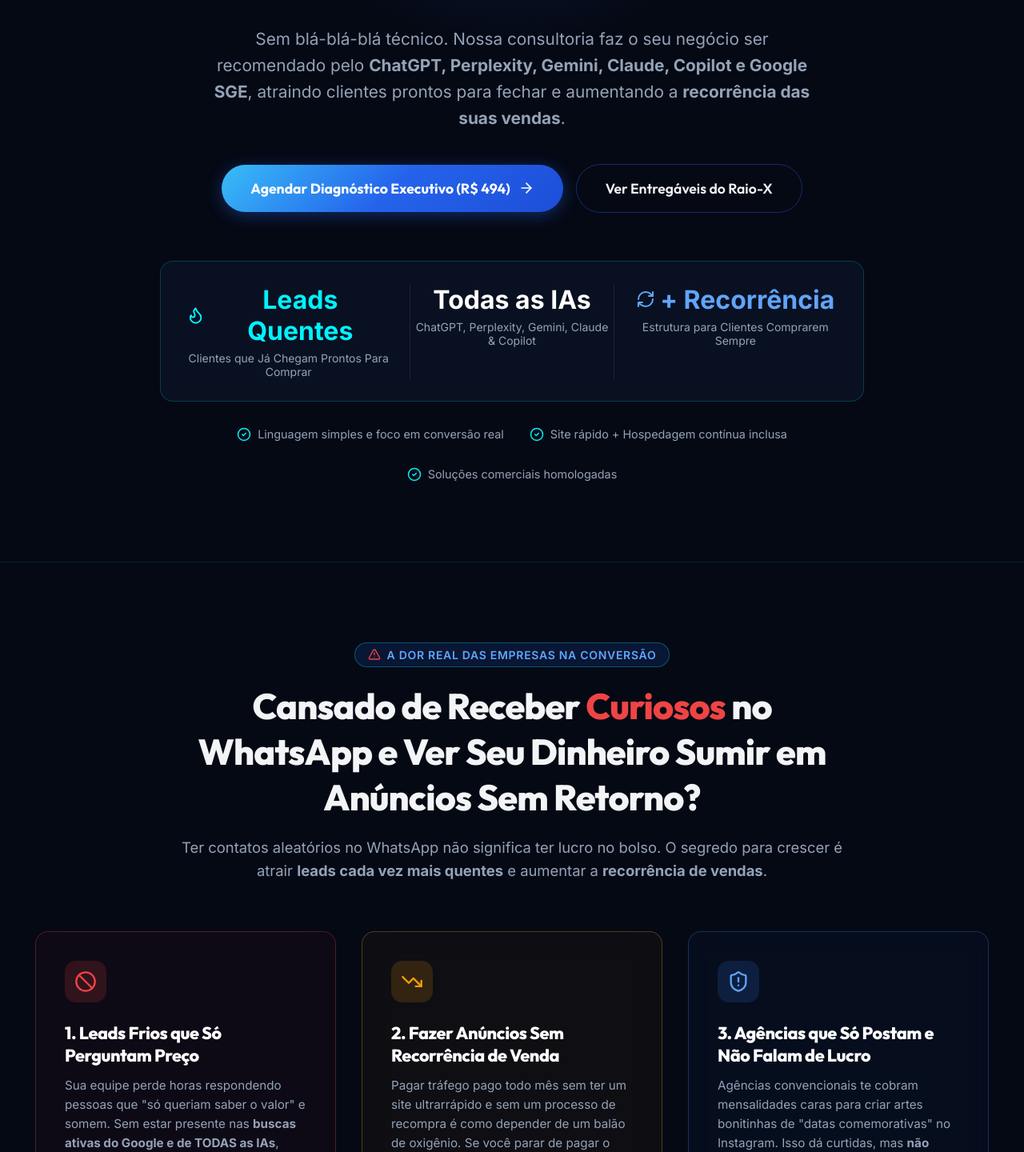
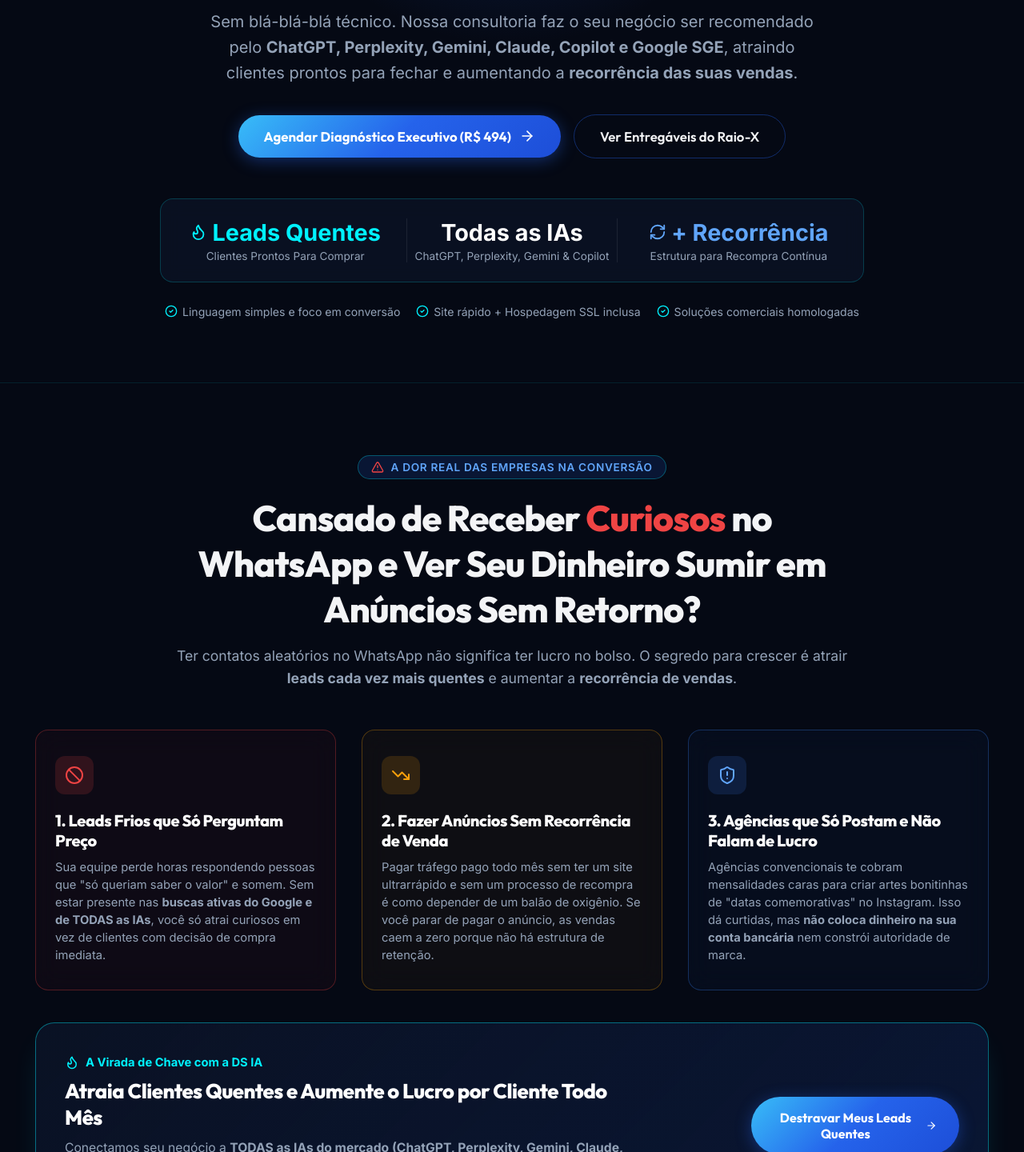
Before and after one commit to solau/nexus-consultoria-digital, a Next.js app: page / in a window 1280 px wide. Shown: the part 490-1930 px from the top of the page at 80% size. Built offline with nearby package versions, Linux system fonts and the light colour scheme.

Commit message:
fix: responsividade mobile completa em todos os componentes e CSS global

```diff
--- a/app/components/Hero.jsx
+++ b/app/components/Hero.jsx
@@ -4,10 +4,10 @@
 
 export default function Hero({ onOpenModal }) {
   return (
-    <section style={{
+    <section className="hero-section" style={{
       position: "relative",
-      paddingTop: "160px",
-      paddingBottom: "100px",
+      paddingTop: "140px",
+      paddingBottom: "80px",
       overflow: "hidden"
     }}>
       {/* Glow Effects */}
@@ -22,7 +22,7 @@
           </div>
 
           <h1 style={{
-            fontSize: "clamp(2.4rem, 4.8vw, 4.1rem)",
+            fontSize: "clamp(2rem, 4.8vw, 4.1rem)",
             fontWeight: 800,
             lineHeight: 1.15,
             marginBottom: "24px",
@@ -32,55 +32,52 @@
           </h1>
 
           <p style={{
-            fontSize: "clamp(1.1rem, 2vw, 1.3rem)",
+            fontSize: "clamp(1rem, 2vw, 1.25rem)",
             color: "var(--text-muted)",
             lineHeight: 1.6,
-            marginBottom: "40px",
+            marginBottom: "36px",
             maxWidth: "780px",
-            margin: "0 auto 40px auto"
+            margin: "0 auto 36px auto"
           }}>
             Sem blá-blá-blá técnico. Nossa consultoria faz o seu negócio ser recomendado pelo <strong>ChatGPT, Perplexity, Gemini, Claude, Copilot e Google SGE</strong>, atraindo clientes prontos para fechar e aumentando a <strong>recorrência das suas vendas</strong>.
           </p>
 
           {/* CTA Group */}
           <div style={{ display: "flex", alignItems: "center", justifyContent: "center", gap: "16px", flexWrap: "wrap" }}>
-            <button className="btn-blue" onClick={onOpenModal} style={{ fontSize: "1.1rem", padding: "18px 36px" }}>
+            <button className="btn-blue" onClick={onOpenModal} style={{ fontSize: "1.05rem", padding: "16px 32px" }}>
               Agendar Diagnóstico Executivo (R$ 494) <ArrowRight size={20} />
             </button>
-            <a href="#diagnostico" className="btn-outline" style={{ fontSize: "1.1rem", padding: "18px 36px" }}>
+            <a href="#diagnostico" className="btn-outline" style={{ fontSize: "1.05rem", padding: "16px 32px" }}>
               Ver Entregáveis do Raio-X
             </a>
           </div>
 
-          {/* Key Metrics Pill */}
-          <div style={{
-            marginTop: "60px",
-            display: "grid",
-            gridTemplateColumns: "repeat(3, 1fr)",
-            gap: "24px",
+          {/* Key Metrics Pill - Responsive Grid */}
+          <div className="hero-metrics-grid" style={{
+            marginTop: "50px",
             background: "rgba(11, 19, 38, 0.75)",
             backdropFilter: "blur(12px)",
-            padding: "28px 32px",
+            padding: "24px",
             borderRadius: "var(--radius-md)",
             border: "1px solid rgba(0, 242, 254, 0.2)"
           }}>
-            <div style={{ textAlign: "center" }}>
-              <div style={{ fontSize: "2rem", fontWeight: 800, color: "var(--blue-cyan)", display: "flex", alignItems: "center", justifyContent: "center", gap: "6px" }}>
-                <Flame size={24} color="var(--blue-cyan)" /> Leads Quentes
+            <div className="metric-box">
+              <div style={{ fontSize: "1.8rem", fontWeight: 800, color: "var(--blue-cyan)", display: "flex", alignItems: "center", justifyContent: "center", gap: "6px" }}>
+                <Flame size={22} color="var(--blue-cyan)" /> Leads Quentes
               </div>
-              <div style={{ fontSize: "0.875rem", color: "var(--text-muted)", marginTop: "6px" }}>Clientes que Já Chegam Prontos Para Comprar</div>
+              <div style={{ fontSize: "0.85rem", color: "var(--text-muted)", marginTop: "4px" }}>Clientes Prontos Para Comprar</div>
             </div>
 
-            <div style={{ textAlign: "center", borderLeft: "1px solid var(--border-glass)", borderRight: "1px solid var(--border-glass)" }}>
-              <div style={{ fontSize: "2rem", fontWeight: 800, color: "#fff" }}>Todas as IAs</div>
-              <div style={{ fontSize: "0.875rem", color: "var(--text-muted)", marginTop: "6px" }}>ChatGPT, Perplexity, Gemini, Claude & Copilot</div>
+            <div className="metric-box middle">
+              <div style={{ fontSize: "1.8rem", fontWeight: 800, color: "#fff" }}>Todas as IAs</div>
+              <div style={{ fontSize: "0.85rem", color: "var(--text-muted)", marginTop: "4px" }}>ChatGPT, Perplexity, Gemini & Copilot</div>
             </div>
 
-            <div style={{ textAlign: "center" }}>
-              <div style={{ fontSize: "2rem", fontWeight: 800, color: "var(--blue-light)", display: "flex", alignItems: "center", justifyContent: "center", gap: "6px" }}>
-                <RefreshCw size={24} color="var(--blue-light)" /> + Recorrência
+            <div className="metric-box">
+              <div style={{ fontSize: "1.8rem", fontWeight: 800, color: "var(--blue-light)", display: "flex", alignItems: "center", justifyContent: "center", gap: "6px" }}>
+                <RefreshCw size={22} color="var(--blue-light)" /> + Recorrência
               </div>
-              <div style={{ fontSize: "0.875rem", color: "var(--text-muted)", marginTop: "6px" }}>Estrutura para Clientes Comprarem Sempre</div>
+              <div style={{ fontSize: "0.85rem", color: "var(--text-muted)", marginTop: "4px" }}>Estrutura para Recompra Contínua</div>
             </div>
           </div>
 
@@ -89,26 +86,55 @@
             display: "flex",
             alignItems: "center",
             justifyContent: "center",
-            gap: "32px",
-            marginTop: "32px",
+            gap: "20px",
+            marginTop: "28px",
             flexWrap: "wrap",
-            fontSize: "0.9rem",
+            fontSize: "0.88rem",
             color: "var(--text-muted)"
           }}>
-            <span style={{ display: "flex", alignItems: "center", gap: "8px" }}>
-              <CheckCircle2 size={18} color="var(--blue-cyan)" /> Linguagem simples e foco em conversão real
+            <span style={{ display: "flex", alignItems: "center", gap: "6px" }}>
+              <CheckCircle2 size={16} color="var(--blue-cyan)" /> Linguagem simples e foco em conversão
             </span>
-            <span style={{ display: "flex", alignItems: "center", gap: "8px" }}>
-              <CheckCircle2 size={18} color="var(--blue-cyan)" /> Site rápido + Hospedagem contínua inclusa
+            <span style={{ display: "flex", alignItems: "center", gap: "6px" }}>
+              <CheckCircle2 size={16} color="var(--blue-cyan)" /> Site rápido + Hospedagem SSL inclusa
             </span>
-            <span style={{ display: "flex", alignItems: "center", gap: "8px" }}>
-              <CheckCircle2 size={18} color="var(--blue-cyan)" /> Soluções comerciais homologadas
+            <span style={{ display: "flex", alignItems: "center", gap: "6px" }}>
+              <CheckCircle2 size={16} color="var(--blue-cyan)" /> Soluções comerciais homologadas
             </span>
           </div>
 
         </div>
 
       </div>
+
+      <style jsx>{`
+        .hero-metrics-grid {
+          display: grid;
+          grid-template-columns: repeat(3, 1fr);
+          gap: 20px;
+        }
+        .metric-box.middle {
+          border-left: 1px solid var(--border-glass);
+          border-right: 1px solid var(--border-glass);
+        }
+        @media (max-width: 768px) {
+          .hero-section {
+            padding-top: 110px !important;
+            padding-bottom: 50px !important;
+          }
+          .hero-metrics-grid {
+            grid-template-columns: 1fr !important;
+            gap: 16px !important;
+          }
+          .metric-box.middle {
+            border-left: none !important;
+            border-right: none !important;
+            border-top: 1px solid var(--border-glass) !important;
+            border-bottom: 1px solid var(--border-glass) !important;
+            padding: 16px 0 !important;
+          }
+        }
+      `}</style>
     </section>
   );
 }
--- a/app/components/PainPointsSection.jsx
+++ b/app/components/PainPointsSection.jsx
@@ -7,53 +7,53 @@
     <section className="section-padding" style={{ background: "#050914", borderTop: "1px solid rgba(0, 242, 254, 0.1)", borderBottom: "1px solid rgba(0, 242, 254, 0.1)" }}>
       <div className="container">
 
-        <div style={{ textAlign: "center", maxWidth: "840px", margin: "0 auto 60px auto" }}>
+        <div style={{ textAlign: "center", maxWidth: "840px", margin: "0 auto 50px auto" }}>
           <div className="badge-blue">
             <AlertTriangle size={16} color="#ef4444" /> A Dor Real das Empresas na Conversão
           </div>
-          <h2 style={{ fontSize: "clamp(2rem, 4vw, 2.8rem)", fontWeight: 800, marginBottom: "20px" }}>
+          <h2 style={{ fontSize: "clamp(1.8rem, 4vw, 2.8rem)", fontWeight: 800, marginBottom: "16px" }}>
             Cansado de Receber <span style={{ color: "#ef4444" }}>Curiosos</span> no WhatsApp e Ver Seu Dinheiro Sumir em Anúncios Sem Retorno?
           </h2>
-          <p style={{ color: "var(--text-muted)", fontSize: "1.15rem", lineHeight: 1.6 }}>
+          <p style={{ color: "var(--text-muted)", fontSize: "1.1rem", lineHeight: 1.6 }}>
             Ter contatos aleatórios no WhatsApp não significa ter lucro no bolso. O segredo para crescer é atrair <strong>leads cada vez mais quentes</strong> e aumentar a <strong>recorrência de vendas</strong>.
           </p>
         </div>
 
         {/* 3 Pain Cards */}
-        <div className="grid-3" style={{ marginBottom: "60px" }}>
+        <div className="grid-3" style={{ marginBottom: "40px" }}>
 
-          <div className="glass-card" style={{ padding: "36px", border: "1px solid rgba(239, 68, 68, 0.3)", background: "rgba(239, 68, 68, 0.04)" }}>
-            <div style={{ background: "rgba(239, 68, 68, 0.15)", width: "52px", height: "52px", borderRadius: "14px", display: "flex", alignItems: "center", justifyContent: "center", marginBottom: "24px" }}>
-              <Ban size={28} color="#ef4444" />
+          <div className="glass-card" style={{ padding: "32px 24px", border: "1px solid rgba(239, 68, 68, 0.3)", background: "rgba(239, 68, 68, 0.04)" }}>
+            <div style={{ background: "rgba(239, 68, 68, 0.15)", width: "48px", height: "48px", borderRadius: "12px", display: "flex", alignItems: "center", justifyContent: "center", marginBottom: "20px" }}>
+              <Ban size={24} color="#ef4444" />
             </div>
-            <h3 style={{ fontSize: "1.35rem", color: "#fff", fontWeight: 800, marginBottom: "12px" }}>
+            <h3 style={{ fontSize: "1.25rem", color: "#fff", fontWeight: 800, marginBottom: "10px" }}>
               1. Leads Frios que Só Perguntam Preço
             </h3>
-            <p style={{ color: "var(--text-muted)", fontSize: "0.95rem", lineHeight: 1.6 }}>
+            <p style={{ color: "var(--text-muted)", fontSize: "0.92rem", lineHeight: 1.5 }}>
               Sua equipe perde horas respondendo pessoas que "só queriam saber o valor" e somem. Sem estar presente nas <strong>buscas ativas do Google e de TODAS as IAs</strong>, você só atrai curiosos em vez de clientes com decisão de compra imediata.
             </p>
           </div>
 
-          <div className="glass-card" style={{ padding: "36px", border: "1px solid rgba(245, 158, 11, 0.3)", background: "rgba(245, 158, 11, 0.04)" }}>
-            <div style={{ background: "rgba(245, 158, 11, 0.15)", width: "52px", height: "52px", borderRadius: "14px", display: "flex", alignItems: "center", justifyContent: "center", marginBottom: "24px" }}>
-              <TrendingDown size={28} color="#f59e0b" />
+          <div className="glass-card" style={{ padding: "32px 24px", border: "1px solid rgba(245, 158, 11, 0.3)", background: "rgba(245, 158, 11, 0.04)" }}>
+            <div style={{ background: "rgba(245, 158, 11, 0.15)", width: "48px", height: "48px", borderRadius: "12px", display: "flex", alignItems: "center", justifyContent: "center", marginBottom: "20px" }}>
+              <TrendingDown size={24} color="#f59e0b" />
             </div>
-            <h3 style={{ fontSize: "1.35rem", color: "#fff", fontWeight: 800, marginBottom: "12px" }}>
+            <h3 style={{ fontSize: "1.25rem", color: "#fff", fontWeight: 800, marginBottom: "10px" }}>
               2. Fazer Anúncios Sem Recorrência de Venda
             </h3>
-            <p style={{ color: "var(--text-muted)", fontSize: "0.95rem", lineHeight: 1.6 }}>
+            <p style={{ color: "var(--text-muted)", fontSize: "0.92rem", lineHeight: 1.5 }}>
               Pagar tráfego pago todo mês sem ter um site ultrarrápido e sem um processo de recompra é como depender de um balão de oxigênio. Se você parar de pagar o anúncio, as vendas caem a zero porque não há estrutura de retenção.
             </p>
           </div>
 
-          <div className="glass-card" style={{ padding: "36px", border: "1px solid rgba(59, 130, 246, 0.3)", background: "rgba(59, 130, 246, 0.04)" }}>
-            <div style={{ background: "rgba(59, 130, 246, 0.15)", width: "52px", height: "52px", borderRadius: "14px", display: "flex", alignItems: "center", justifyContent: "center", marginBottom: "24px" }}>
-              <ShieldAlert size={28} color="var(--blue-light)" />
+          <div className="glass-card" style={{ padding: "32px 24px", border: "1px solid rgba(59, 130, 246, 0.3)", background: "rgba(59, 130, 246, 0.04)" }}>
+            <div style={{ background: "rgba(59, 130, 246, 0.15)", width: "48px", height: "48px", borderRadius: "12px", display: "flex", alignItems: "center", justifyContent: "center", marginBottom: "20px" }}>
+              <ShieldAlert size={24} color="var(--blue-light)" />
             </div>
-            <h3 style={{ fontSize: "1.35rem", color: "#fff", fontWeight: 800, marginBottom: "12px" }}>
+            <h3 style={{ fontSize: "1.25rem", color: "#fff", fontWeight: 800, marginBottom: "10px" }}>
               3. Agências que Só Postam e Não Falam de Lucro
             </h3>
-            <p style={{ color: "var(--text-muted)", fontSize: "0.95rem", lineHeight: 1.6 }}>
+            <p style={{ color: "var(--text-muted)", fontSize: "0.92rem", lineHeight: 1.5 }}>
               Agências convencionais te cobram mensalidades caras para criar artes bonitinhas de "datas comemorativas" no Instagram. Isso dá curtidas, mas <strong>não coloca dinheiro na sua conta bancária</strong> nem constrói autoridade de marca.
             </p>
           </div>
@@ -61,38 +61,56 @@
         </div>
 
         {/* The DS IA Solution Banner */}
-        <div style={{
+        <div className="pain-solution-banner" style={{
           background: "linear-gradient(135deg, rgba(11, 19, 38, 0.9) 0%, rgba(37, 99, 235, 0.15) 100%)",
           border: "1px solid var(--border-cyan)",
           borderRadius: "var(--radius-lg)",
-          padding: "48px 40px",
           display: "flex",
           alignItems: "center",
           justifyContent: "space-between",
           flexWrap: "wrap",
-          gap: "32px",
+          gap: "24px",
           boxShadow: "0 20px 40px -15px rgba(0, 242, 254, 0.2)"
         }}>
           <div style={{ maxWidth: "720px" }}>
-            <div style={{ display: "flex", alignItems: "center", gap: "8px", color: "var(--blue-cyan)", fontWeight: 700, fontSize: "0.95rem", marginBottom: "12px" }}>
-              <Flame size={20} /> A Virada de Chave com a DS IA
+            <div style={{ display: "flex", alignItems: "center", gap: "8px", color: "var(--blue-cyan)", fontWeight: 700, fontSize: "0.92rem", marginBottom: "10px" }}>
+              <Flame size={18} /> A Virada de Chave com a DS IA
             </div>
-            <h3 style={{ fontSize: "1.8rem", color: "#fff", fontWeight: 800, marginBottom: "12px" }}>
+            <h3 style={{ fontSize: "1.6rem", color: "#fff", fontWeight: 800, marginBottom: "10px" }}>
               Atraia Clientes Quentes e Aumente o Lucro por Cliente Todo Mês
             </h3>
-            <p style={{ color: "var(--text-muted)", fontSize: "1.05rem", lineHeight: 1.6 }}>
+            <p style={{ color: "var(--text-muted)", fontSize: "0.98rem", lineHeight: 1.5 }}>
               Conectamos seu negócio a <strong>TODAS as IAs do mercado (ChatGPT, Perplexity, Gemini, Claude, Copilot)</strong> e ao Google, garantindo um fluxo constante de pessoas prontas para fechar e uma estrutura que estimula a <strong>recorrência de compras</strong>.
             </p>
           </div>
 
-          <div>
-            <button className="btn-blue" onClick={onOpenModal} style={{ fontSize: "1.05rem", padding: "18px 32px", whitespace: "nowrap" }}>
-              Destravar Meus Leads Quentes <ArrowRight size={20} />
+          <div style={{ width: "100%", maxWidth: "260px" }} className="banner-btn-box">
+            <button className="btn-blue" onClick={onOpenModal} style={{ fontSize: "1rem", padding: "16px 28px", width: "100%", justifyContent: "center" }}>
+              Destravar Meus Leads Quentes <ArrowRight size={18} />
             </button>
           </div>
         </div>
 
       </div>
+
+      <style jsx>{`
+        .pain-solution-banner {
+          padding: 40px 36px;
+        }
+        @media (max-width: 768px) {
+          .pain-solution-banner {
+            padding: 24px 18px !important;
+            flex-direction: column !important;
+            text-align: center !important;
+          }
+          .pain-solution-banner > div {
+            maxWidth: 100% !important;
+          }
+          .banner-btn-box {
+            maxWidth: 100% !important;
+          }
+        }
+      `}</style>
     </section>
   );
 }
--- a/app/globals.css
+++ b/app/globals.css
@@ -37,29 +37,31 @@
   padding: 0;
 }
 
-html {
+html, body {
   scroll-behavior: smooth;
   font-family: 'Inter', sans-serif;
   background-color: var(--bg-dark);
   color: var(--text-main);
   overflow-x: hidden;
+  max-width: 100vw;
 }
 
 h1, h2, h3, h4, h5, h6 {
   font-family: 'Outfit', sans-serif;
   letter-spacing: -0.02em;
+  word-break: break-word;
 }
 
 /* Custom Scrollbar */
 ::-webkit-scrollbar {
-  width: 10px;
+  width: 8px;
 }
 ::-webkit-scrollbar-track {
   background: var(--bg-dark);
 }
 ::-webkit-scrollbar-thumb {
   background: #1e293b;
-  border-radius: 5px;
+  border-radius: 4px;
 }
 ::-webkit-scrollbar-thumb:hover {
   background: var(--blue-primary);
@@ -102,6 +104,7 @@
   border: 1px solid var(--border-glass);
   border-radius: var(--radius-md);
   transition: all 0.3s cubic-bezier(0.4, 0, 0.2, 1);
+  word-wrap: break-word;
 }
 
 .glass-card:hover {
@@ -126,6 +129,7 @@
   font-size: 1rem;
   transition: all 0.3s ease;
   box-shadow: 0 4px 20px rgba(37, 99, 235, 0.4);
+  text-align: center;
 }
 
 .btn-blue:hover {
@@ -148,6 +152,7 @@
   text-decoration: none;
   font-size: 1rem;
   transition: all 0.3s ease;
+  text-align: center;
 }
 
 .btn-outline:hover {
@@ -161,10 +166,11 @@
   max-width: 1240px;
   margin: 0 auto;
   padding: 0 24px;
+  width: 100%;
 }
 
 .section-padding {
-  padding: 100px 0;
+  padding: 90px 0;
 }
 
 .badge-blue {
@@ -176,11 +182,14 @@
   border: 1px solid rgba(0, 242, 254, 0.3);
   border-radius: var(--radius-full);
   color: var(--blue-light);
-  font-size: 0.875rem;
+  font-size: 0.85rem;
   font-weight: 600;
   text-transform: uppercase;
   letter-spacing: 0.05em;
   margin-bottom: 20px;
+  max-width: 100%;
+  white-space: normal;
+  text-align: center;
 }
 
 .grid-2 {
@@ -201,17 +210,52 @@
   gap: 24px;
 }
 
+/* Mobile Responsiveness Rules */
 @media (max-width: 1024px) {
-  .grid-3, .grid-4 {
+  .grid-3 {
+    grid-template-columns: repeat(2, 1fr);
+  }
+  .grid-4 {
     grid-template-columns: repeat(2, 1fr);
   }
 }
 
 @media (max-width: 768px) {
+  .container {
+    padding: 0 16px !important;
+  }
+
+  .section-padding {
+    padding: 50px 0 !important;
+  }
+
   .grid-2, .grid-3, .grid-4 {
-    grid-template-columns: 1fr;
+    grid-template-columns: 1fr !important;
+    gap: 20px !important;
   }
-  .section-padding {
-    padding: 60px 0;
+
+  .glass-card {
+    padding: 24px 18px !important;
+  }
+
+  .btn-blue, .btn-outline {
+    width: 100% !important;
+    justify-content: center !important;
+    padding: 14px 18px !important;
+    font-size: 0.95rem !important;
+  }
+
+  h1 {
+    font-size: 2.1rem !important;
+    line-height: 1.2 !important;
+  }
+
+  h2 {
+    font-size: 1.7rem !important;
+    line-height: 1.25 !important;
+  }
+
+  h3 {
+    font-size: 1.3rem !important;
   }
 }
```
Also changed, not shown: app/components/Footer.jsx (+16 -2 lines), app/components/MonthlyPlans.jsx (+41 -20 lines).
